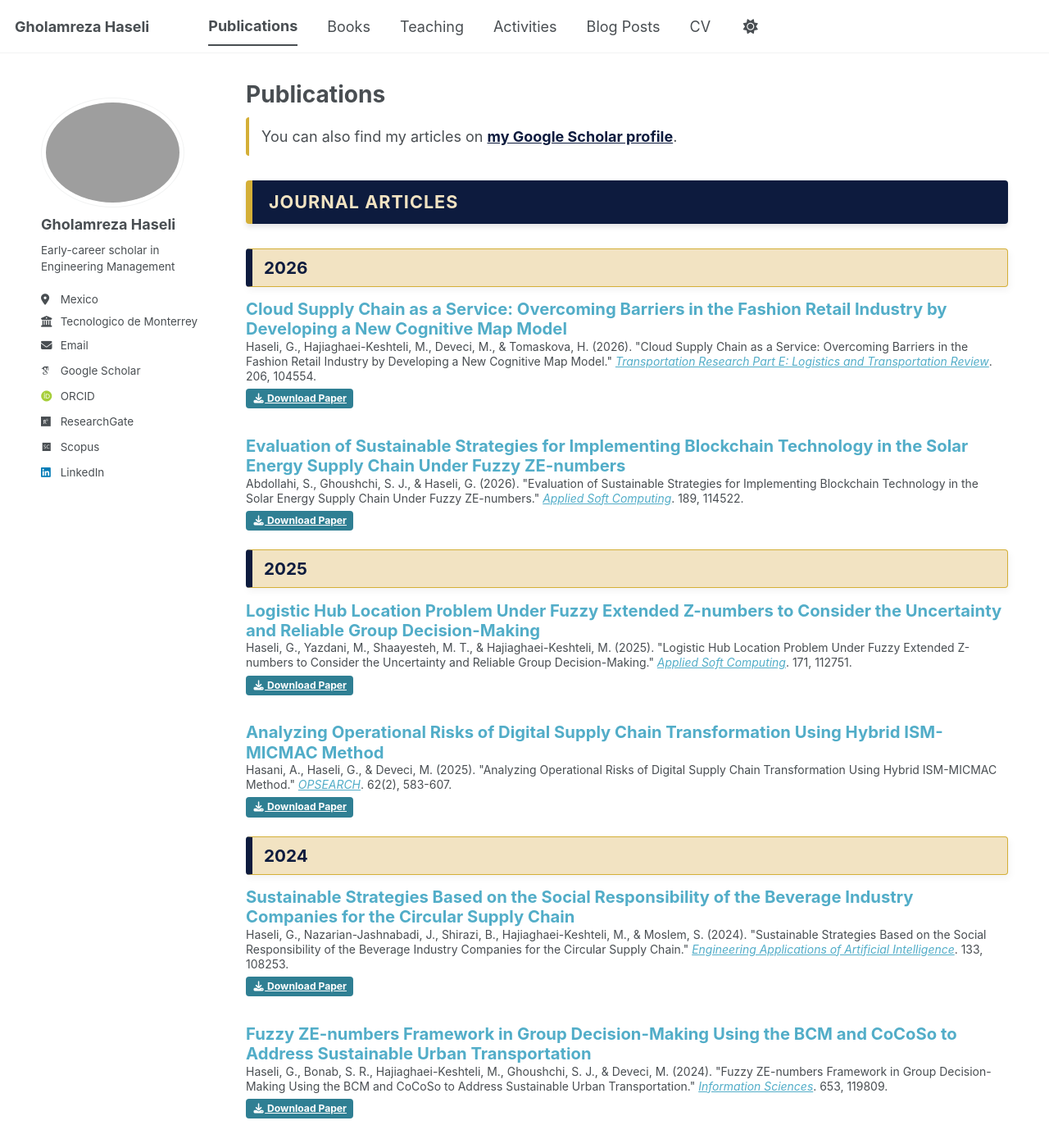
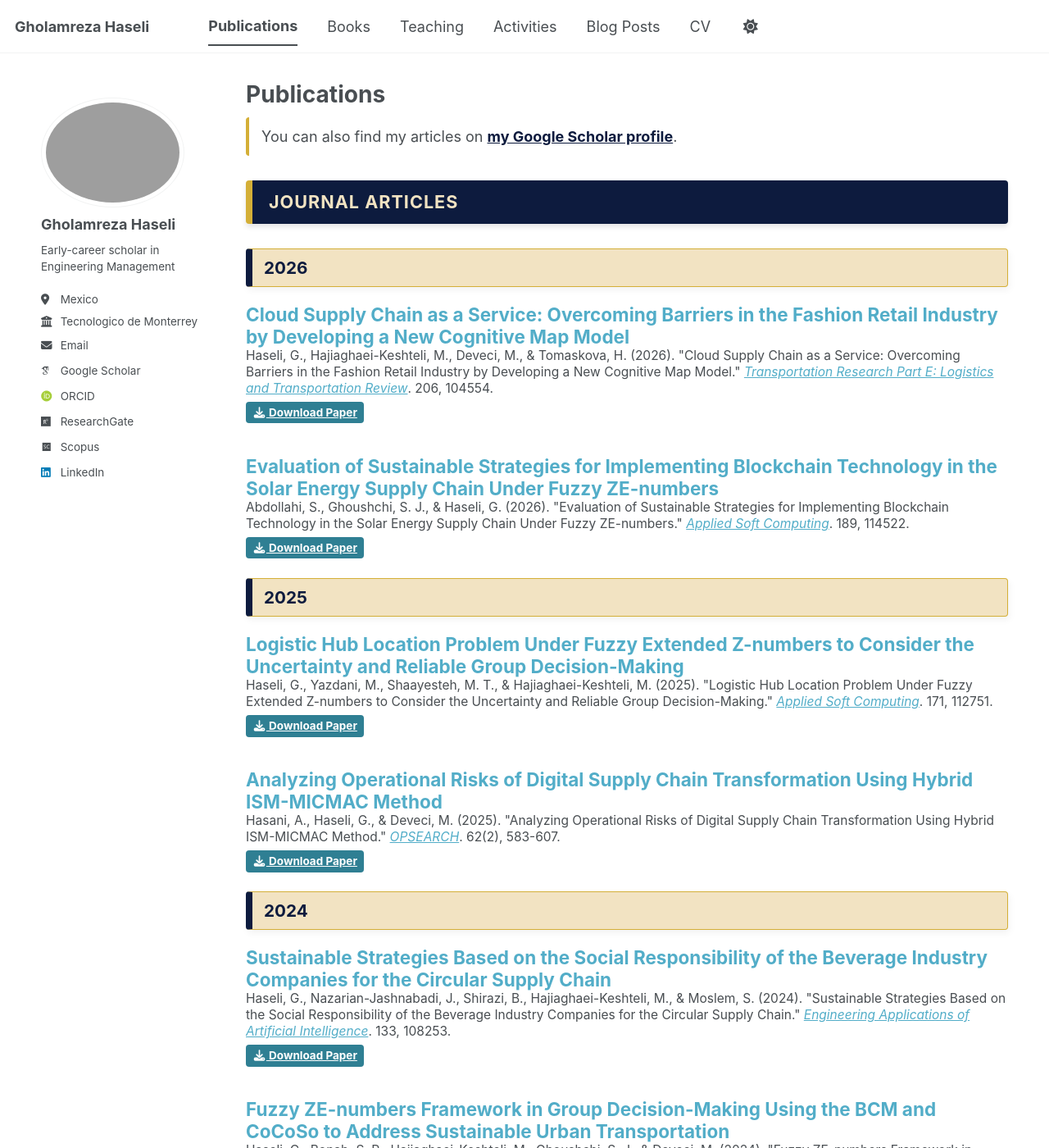
Before and after one commit to Gholamreza-Haseli/Gholamreza-Haseli.github.io, a Jekyll site: the page built from _pages/publications.html, in a window 1280 px wide and 1400 px high. Shown: the whole window at 82% size. Built offline with Jekyll 4.4.1, drawn with Linux system fonts in a browser that asks for light colours; some web fonts are replaced; a script bundle is joined from its source files by our own code; library files that are not in the unit come from our copies.

Commit message:
Update publications.html

```diff
--- a/_pages/publications.html
+++ b/_pages/publications.html
@@ -50,7 +50,7 @@ author_profile: true
      /* کلاس جدید: کاهش فاصله بین آیتم‌های مقاله */
   .pub-item-wrapper {
     color: inherit !important;
-    font-size: 0.90em;
+    font-size: 1em;
     margin-top: -15 !important;
     margin-bottom: 5 !important;
     padding-top: -30px !important;
```
